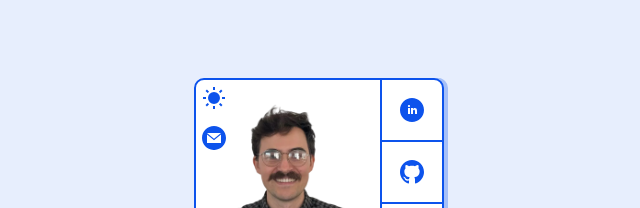
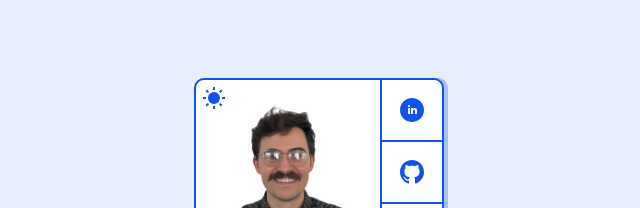
Before and after one commit to KevinJayke/virtual-card, a React (Vite) app: page / in a window 1280 px wide. Shown: the top 208 px of the page, without its empty margins (321-961 px from the left). Built offline with nearby package versions, Linux system fonts and the light colour scheme; a web font is replaced by a local one.

Commit message:
feat: get rid of toogle variant for the moment

```diff
--- a/src/containers/Header.jsx
+++ b/src/containers/Header.jsx
@@ -9,7 +9,6 @@ const Header = ({ onToggleTheme }) => {
   return (
     <HStack as={"header"}>
       <Toogle shape={"default"} onToggleTheme={onToggleTheme} />
-      <Toogle variant={"heart"} shape={"heart"} onToggleTheme={onToggleTheme} />
       <Photo alt={altData.photo} src={myPicture} />
       <SideBar />
     </HStack>
```
